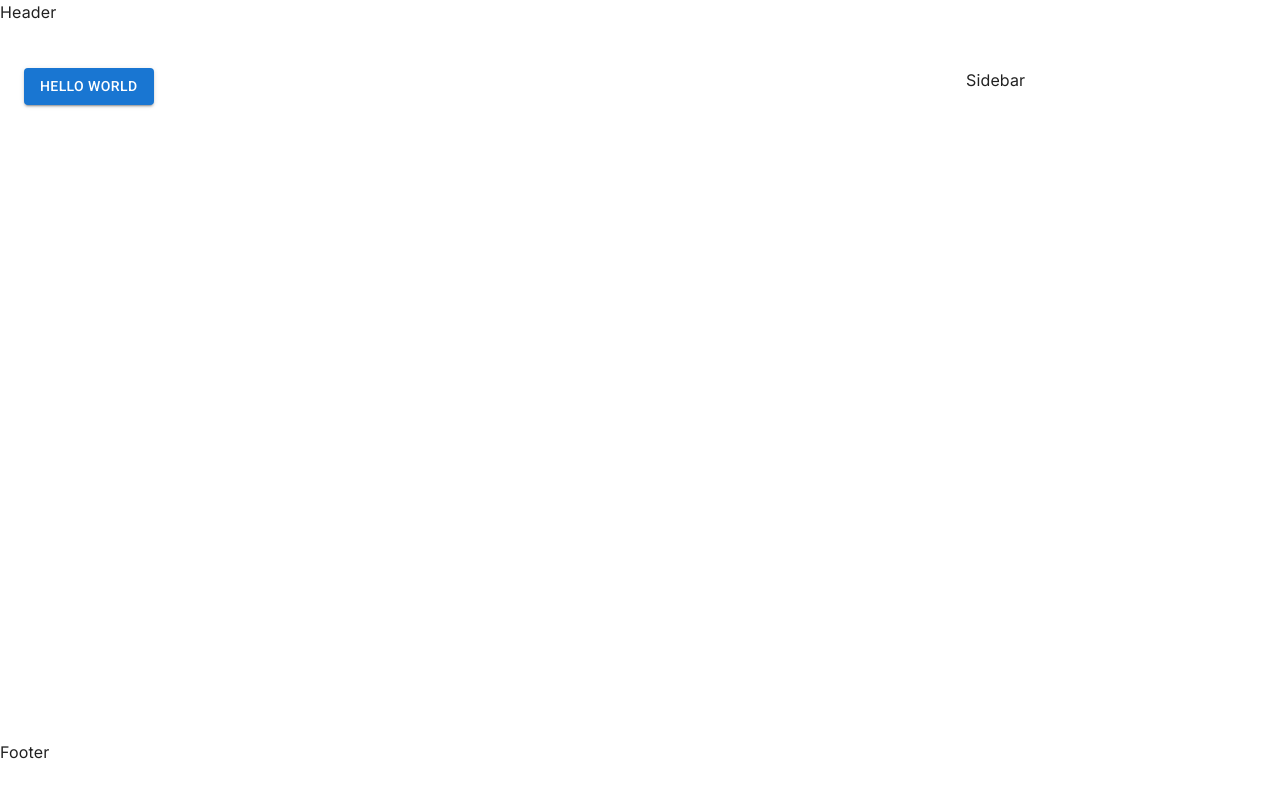
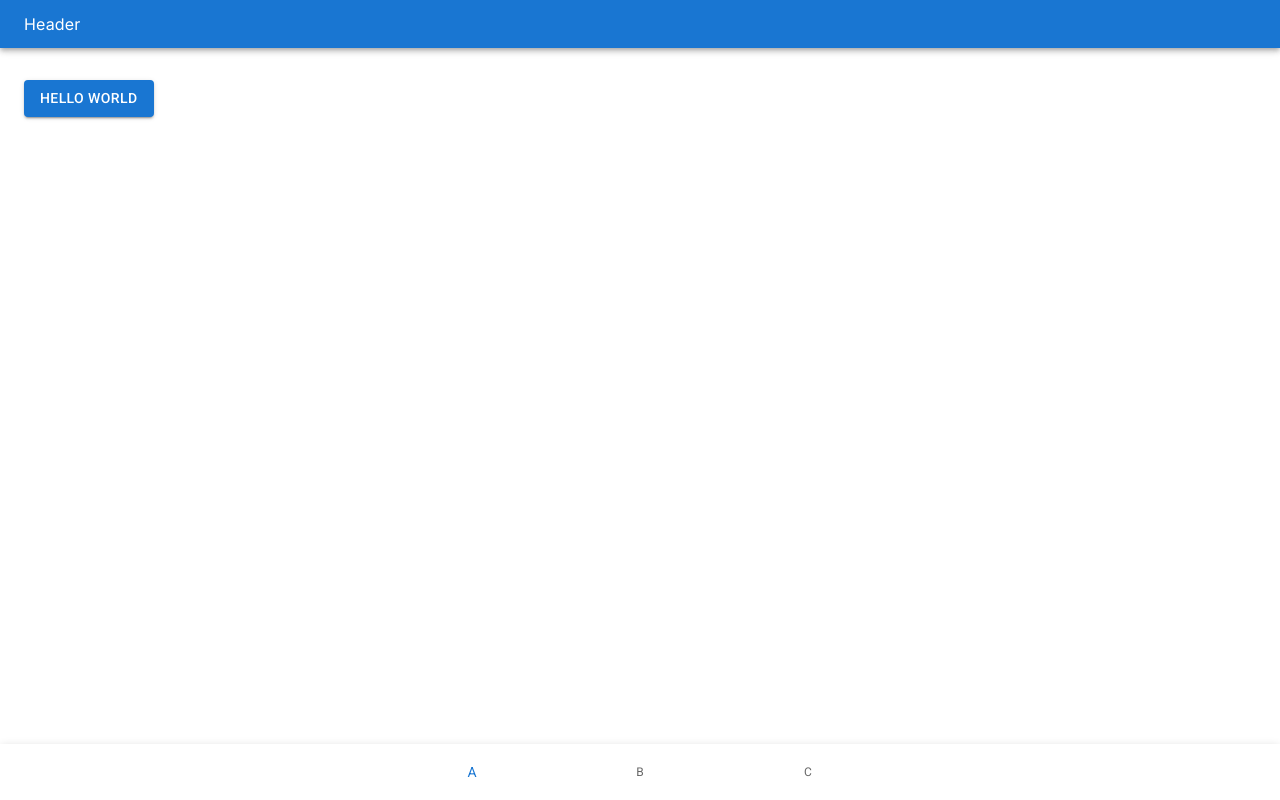
Before and after one commit to tee-talog/repeatable-task-list, a Next.js app: page / in a window 1280 px wide. Built offline with nearby package versions, Linux system fonts and the light colour scheme.

Commit message:
header and footer navigation

```diff
--- a/src/app/layout.tsx
+++ b/src/app/layout.tsx
@@ -9,6 +9,8 @@ import "@fontsource/roboto/700.css"
 
 import CssBaseline from "@mui/material/CssBaseline"
 import Box from "@mui/material/Box"
+import Header from "@/components/Header"
+import Footer from "@/components/Footer"
 
 const inter = Inter({ subsets: ["latin"] })
 
@@ -27,23 +29,19 @@ export default function RootLayout({
       <body className={inter.className}>
         <CssBaseline />
 
+        <Header />
+
         <Box
           sx={{
-            minHeight: "100vh",
-            display: "grid",
-            gridTemplateColumns: "repeat(4, 1fr)",
-            gap: 1,
-            gridTemplateRows: "60px 1fr 60px",
-            gridTemplateAreas: `"header header header header"
-              "main main main sidebar"
-              "footer footer footer footer"`,
+            marginTop: "2rem",
+            marginBottom: "2rem",
           }}
+          component="main"
         >
-          <Box sx={{ gridArea: "header" }}>Header</Box>
-          <Box sx={{ gridArea: "main" }}>{children}</Box>
-          <Box sx={{ gridArea: "sidebar" }}>Sidebar</Box>
-          <Box sx={{ gridArea: "footer" }}>Footer</Box>
+          {children}
         </Box>
+
+        <Footer />
       </body>
     </html>
   )
--- a/src/app/page.tsx
+++ b/src/app/page.tsx
@@ -4,7 +4,7 @@ import Container from "@mui/material/Container"
 
 export default function Home() {
   return (
-    <Container maxWidth="xl" component="main">
+    <Container maxWidth="xl">
       <Box>
         <Button variant="contained">Hello world</Button>
       </Box>
--- /dev/null
+++ b/src/components/Footer.tsx
@@ -0,0 +1,30 @@
+import BottomNavigation from "@mui/material/BottomNavigation"
+import BottomNavigationAction from "@mui/material/BottomNavigationAction"
+import Paper from "@mui/material/Paper"
+
+const Footer: React.FC = () => {
+  const value = 0
+  return (
+    <Paper
+      sx={{ position: "fixed", bottom: 0, left: 0, right: 0 }}
+      elevation={3}
+      component="nav"
+    >
+      <BottomNavigation showLabels value={value}>
+        <BottomNavigationAction label="A">
+          <a>A</a>
+        </BottomNavigationAction>
+
+        <BottomNavigationAction label="B">
+          <a>B</a>
+        </BottomNavigationAction>
+
+        <BottomNavigationAction label="C">
+          <a>C</a>
+        </BottomNavigationAction>
+      </BottomNavigation>
+    </Paper>
+  )
+}
+
+export default Footer
--- /dev/null
+++ b/src/components/Header.tsx
@@ -0,0 +1,10 @@
+import AppBar from "@mui/material/AppBar"
+import Toolbar from "@mui/material/Toolbar"
+
+const Header: React.FC = () => (
+  <AppBar position="sticky">
+    <Toolbar variant="dense">Header</Toolbar>
+  </AppBar>
+)
+
+export default Header
```
